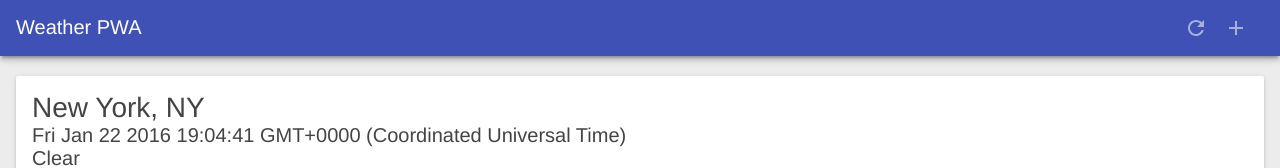
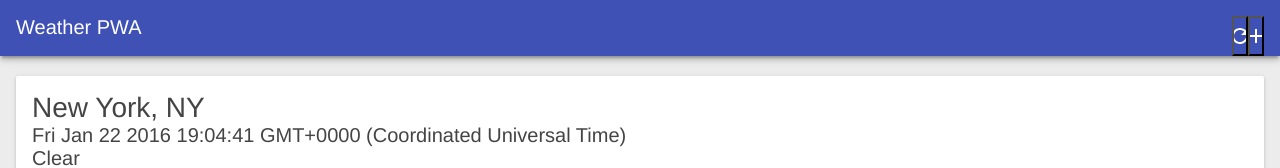
Before and after one commit to OlgaKuklina/Progressive-Web-App, a plain HTML site: page index.html in a window 1280 px wide. Shown: the top 168 px of the page. Drawn offline with Linux system fonts and the light colour scheme.

Commit message:
Update inline.css

```diff
--- a/styles/inline.css
+++ b/styles/inline.css
@@ -80,7 +80,7 @@ body {
   transition: transform 0.233s cubic-bezier(0, 0, 0.21, 1) 0.1s;
   transition: transform 0.233s cubic-bezier(0, 0, 0.21, 1) 0.1s, -webkit-transform 0.233s cubic-bezier(0, 0, 0.21, 1) 0.1s;
   z-index: 1000; }
-  .header .headerButton {
+  .header .headerB?utton {
     width: 24px;
     height: 24px;
     margin-right: 16px;
```
